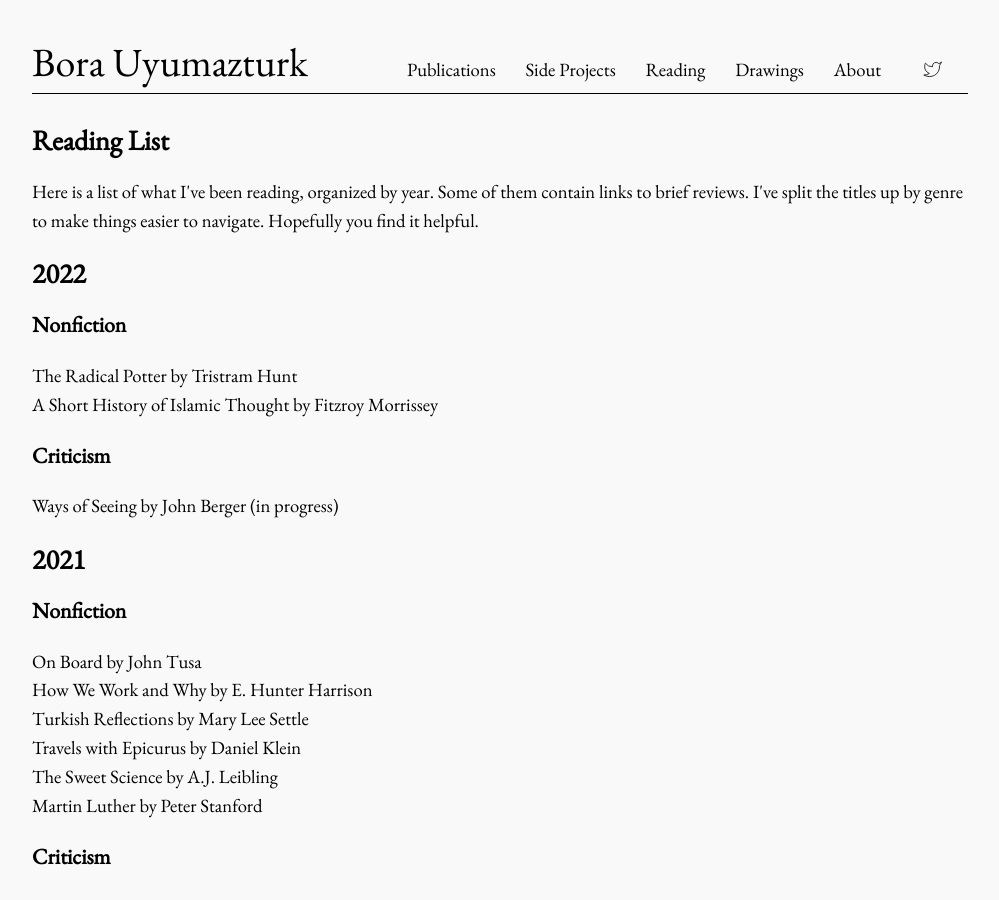
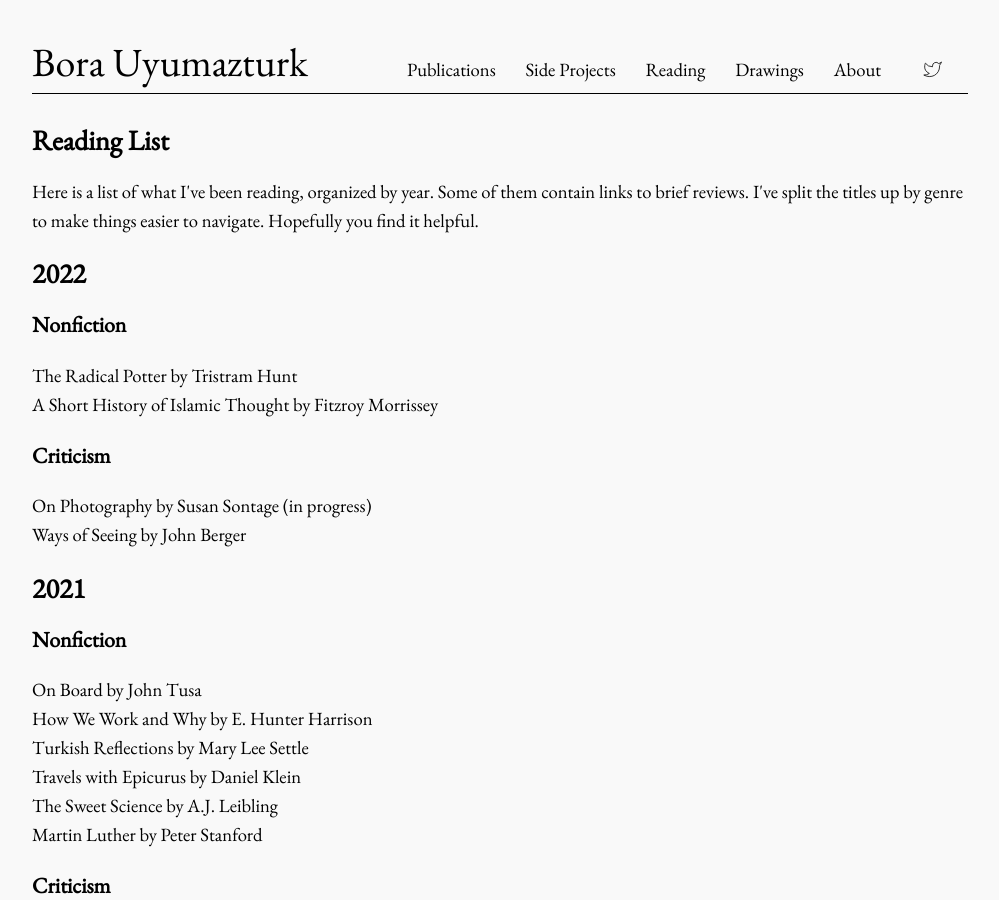
Before and after one commit to bora-uyumazturk/bora-uyumazturk.github.io, a Jekyll site: the page built from reading.html, in a window 1280 px wide and 900 px high. Shown: the whole window, without its empty margins (140-1139 px from the left). Built offline with Jekyll 4.4.1, drawn with Linux system fonts in a browser that asks for light colours.

Commit message:
Update reading.html

```diff
--- a/reading.html
+++ b/reading.html
@@ -21,7 +21,8 @@ title: Reading
 
   <h3>Criticism</h3>
 
-  Ways of Seeing by John Berger (in progress)
+  On Photography by Susan Sontage (in progress) <br>
+  Ways of Seeing by John Berger
 
   <h2>2021</h2>
 
```
